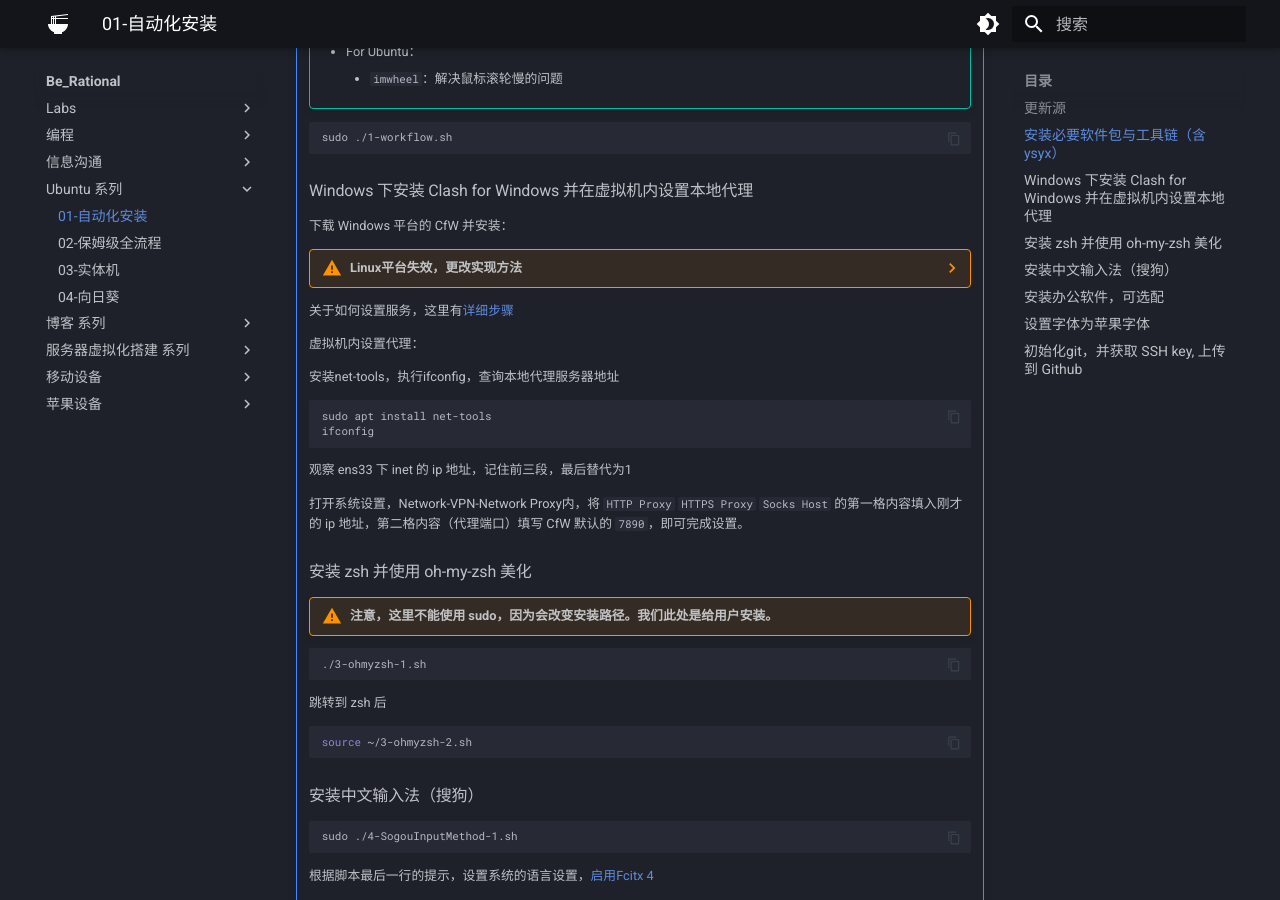
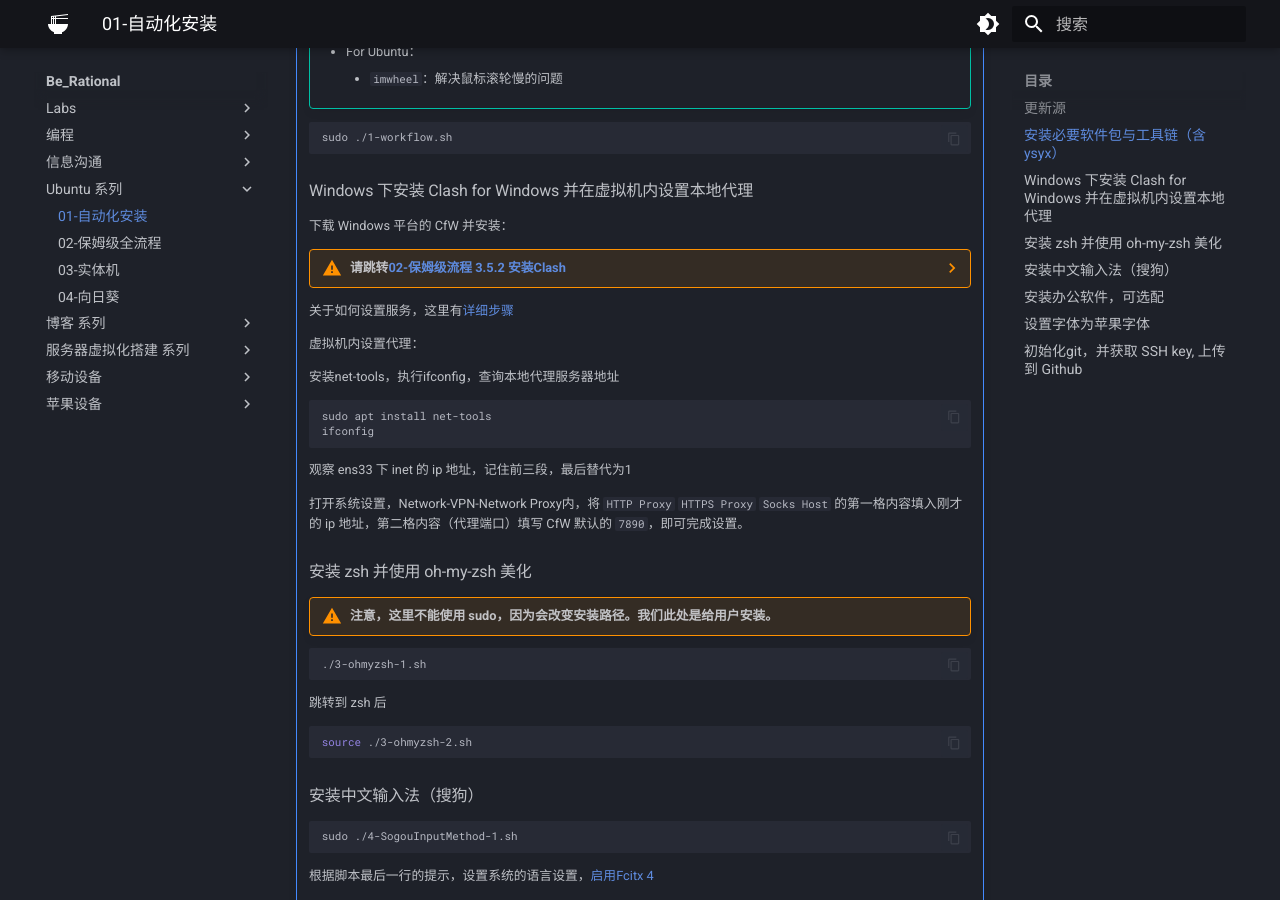
Before and after one commit to Haohahahaha/cs, an MkDocs documentation site: the page built from docs/02-ubuntu/01-initializer/install.md, in a window 1280 px wide and 900 px high, scrolled down 940 px. Built offline with MkDocs 1.6.1 and Material for MkDocs 9.7.7, drawn with Linux system fonts in a browser that asks for light colours.

Commit message:
2026-01-29_00:02:39 update

````diff
--- a/docs/02-ubuntu/01-initializer/install.md
+++ b/docs/02-ubuntu/01-initializer/install.md
@@ -46,9 +46,7 @@
 
 	下载 Windows 平台的 CfW 并安装：
 
-	??? warning "Linux平台失效，更改实现方法"
-
-		Clash for Windows 已停止维护，所以我已经将在线下载的地址改为我提供的 Windows 原版安装包，[点击下载](https://github.com/Haohahahaha/cs/raw/master/docs/greenhand/Ubuntu2204-greenhand/Clash.for.Windows.Setup.0.20.39.ia32.exe)
+	??? warning "请跳转[02-保姆级流程 3.5.2 安装Clash](https://cs.haohaha.cn/02-ubuntu/02-nanny/tutorial/#2-clash)"
 
 	关于如何设置服务，这里有[详细步骤](https://cs.haohaha.cn/greenhand/Ubuntu2204-greenhand/Ubuntu2204-greenhand/#1_2)
 
@@ -76,7 +74,7 @@
 	跳转到 zsh 后
 
 	```zsh
-	source ~/3-ohmyzsh-2.sh
+	source ./3-ohmyzsh-2.sh
 	```
 
 	### 安装中文输入法（搜狗）
````
